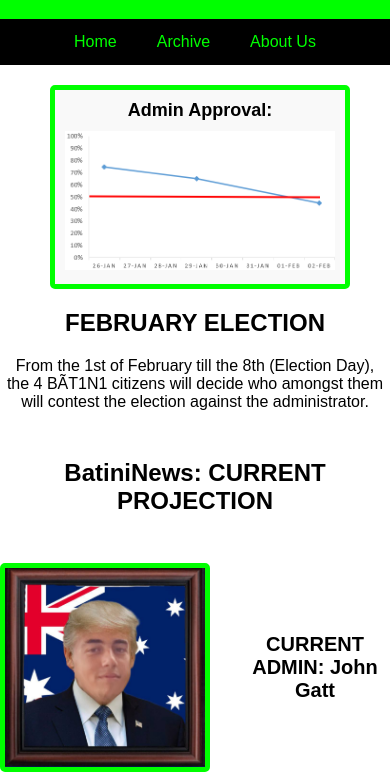
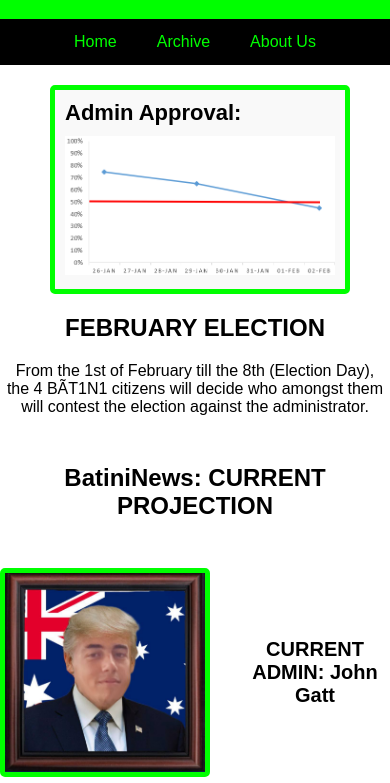
Before and after one commit to DanielG17/batini.net, a plain HTML site: page election.html in a window 390 px wide. Shown: the part 61-844 px from the top of the page. Drawn offline with Linux system fonts and the light colour scheme.

Commit message:
election7

```diff
--- a/election.html
+++ b/election.html
@@ -104,10 +104,6 @@
         	width: calc(100% - 40px);
         	max-width: 300px;
     	    }
-    	    .graph-title {
-        	font-size: 18px;
-        	text-align: center;
-    	    }
     	    .graph {
         	text-align: center;
     	    }
```
